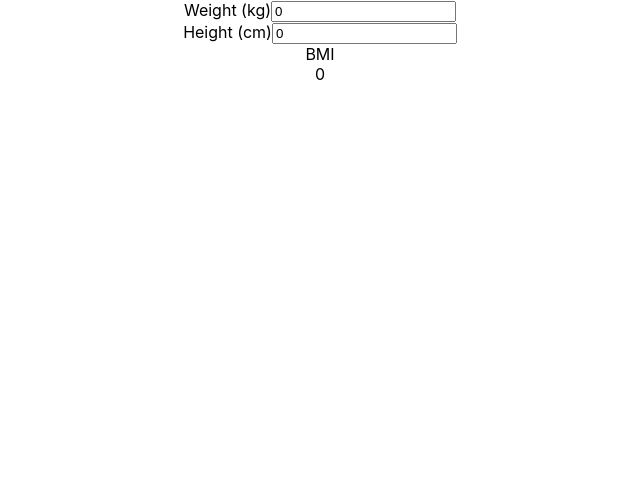
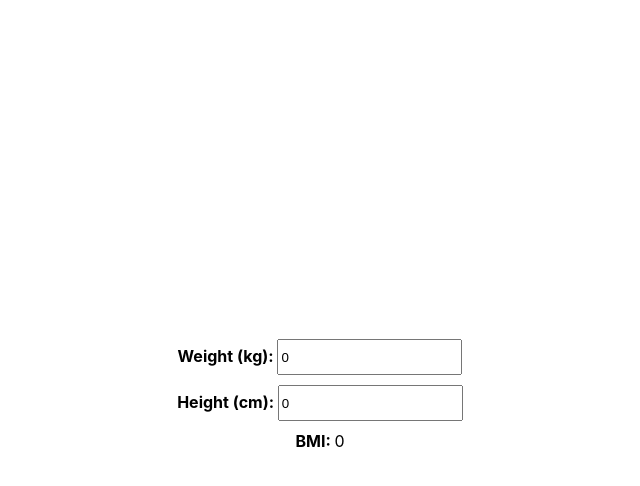
Before and after one commit to longprowei/bmi-calculator, a React (Create React App) app: page / in a window 1280 px wide. Shown: the top 486 px of the page, without its empty margins (320-960 px from the left). Built offline with nearby package versions, Linux system fonts and the light colour scheme; the HTML template or start-up script is replaced by a standard one.

Commit message:
update all packages, fix an issue and style the page a bit

```diff
--- a/package.json
+++ b/package.json
@@ -5,7 +5,7 @@
   "dependencies": {
     "react": "^16.14.0",
     "react-dom": "^16.14.0",
-    "react-scripts": "3.2.0"
+    "react-scripts": "^4.0.3"
   },
   "scripts": {
     "start": "react-scripts start",
--- a/src/App.js
+++ b/src/App.js
@@ -1,6 +1,6 @@
 import React from 'react';
 import './App.css';
-import Calculator from './calculator'
+import Calculator from './Calculator'
 
 function App() {
   return (
--- a/src/Calculator.css
+++ b/src/Calculator.css
@@ -0,0 +1,18 @@
+.calculator {
+    min-height: 100vh;
+    display: flex;
+    flex-direction: column;
+    justify-content: center;
+}
+
+.form-group {
+    margin-bottom: 10px;
+}
+
+label {
+    font-weight: bold;
+}
+
+input {
+    height: 30px;
+}
--- a/src/Calculator.js
+++ b/src/Calculator.js
@@ -44,17 +44,17 @@ class Calculator extends React.Component {
     render() {
         return (
             <div className="calculator">
-                <div>
-                    <label htmlFor="your-weight">Weight (kg)</label>
+                <div class="form-group">
+                    <label htmlFor="your-weight">Weight (kg): </label>
                     <input type="number" id="your-weight" value={this.state.weight} onChange={this.handleWeightChange}/>
                 </div>
-                <div>
-                    <label htmlFor="your-height">Height (cm)</label>
+                <div class="form-group">
+                    <label htmlFor="your-height">Height (cm): </label>
                     <input type="number" id="your-height" value={this.state.height} onChange={this.handleHeightChange}/>
                 </div>
-                <div>
-                    <label>BMI</label>
-                    <div className="calculator-bmi">{this.state.bmi}</div>
+                <div class="form-group">
+                    <label>BMI: </label>
+                    <span className="calculator-bmi">{this.state.bmi}</span>
                 </div>
             </div>
         );
```
Also changed, not shown: 1 other file (tests, documents, lock files or other folders).
